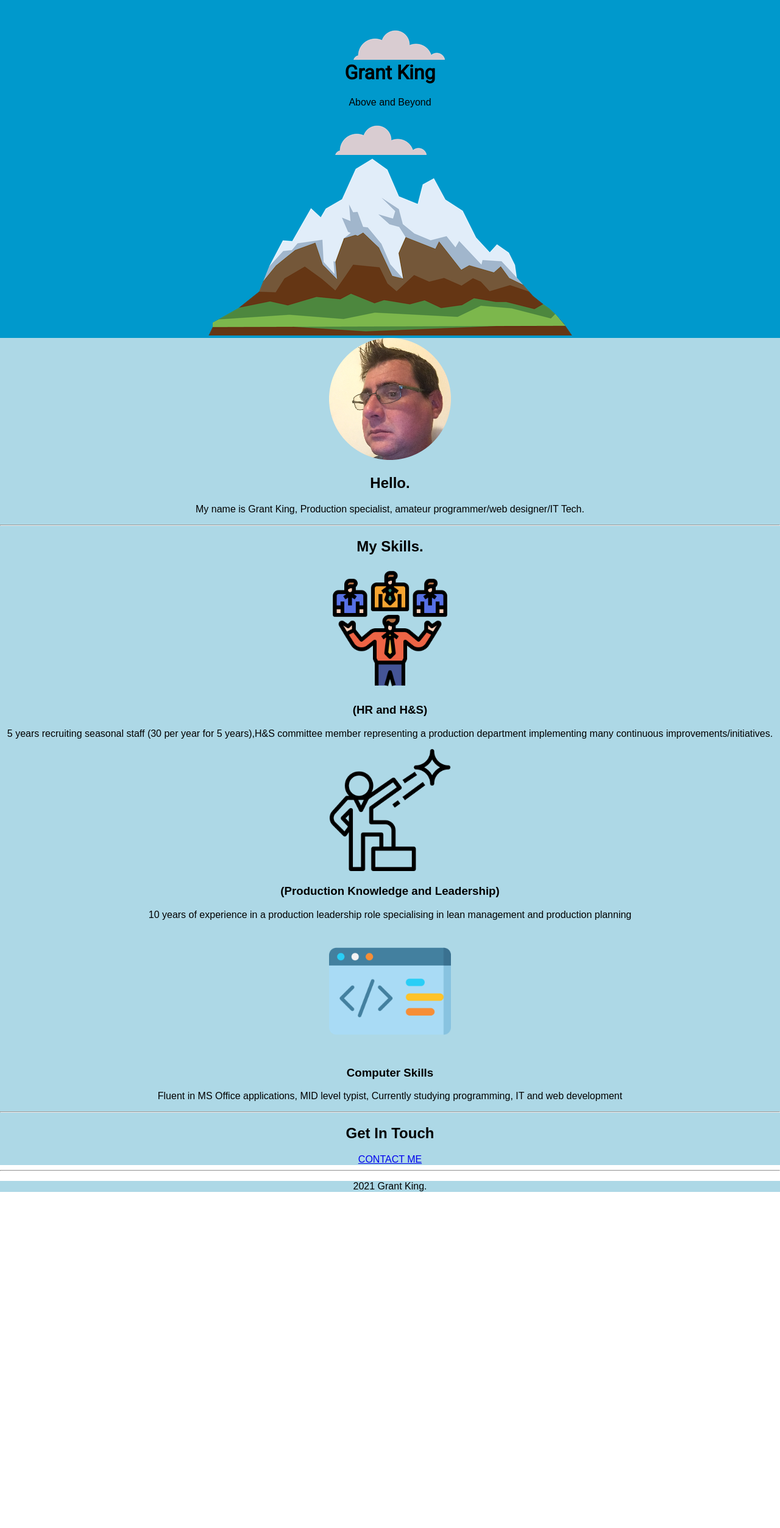
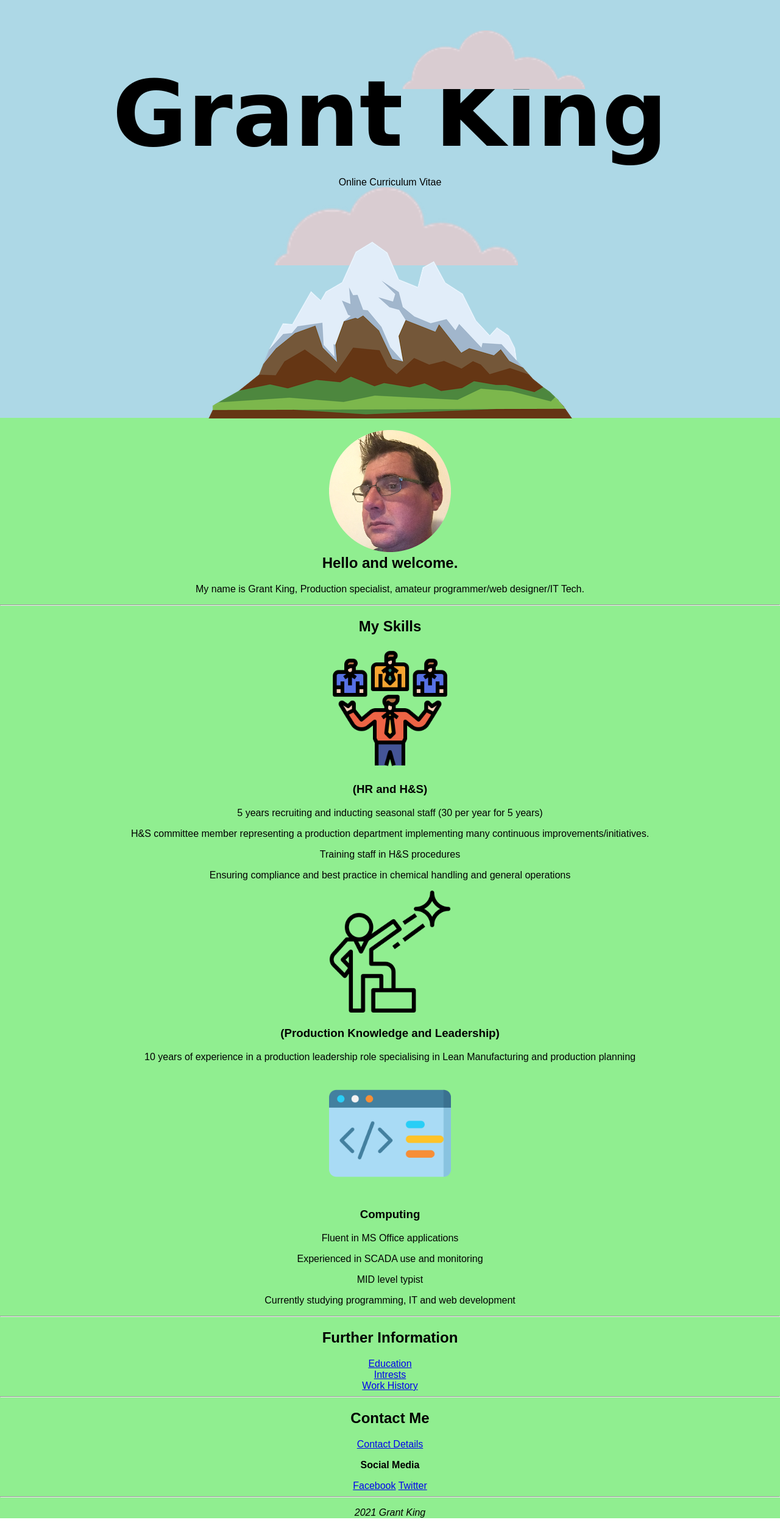
Before and after one commit to ethereal-afk/css-my-site, a plain HTML site: page css-my site/index.html in a window 1280 px wide. Shown: the whole page at 61% size. Before the commit the page ends 1970 px from the top, so only its background shows below. Drawn offline with Linux system fonts and the light colour scheme.

Commit message:
Add files via upload

```diff
--- a/css-my site/css/styles.css
+++ b/css-my site/css/styles.css
@@ -1,8 +1,12 @@
 
-h1 {margin-top:0;font-family:'roboto',sans-serif;}
+h1 {font-size: 150px;margin-top:0;font-family:'Brush Script MT', cursive;margin-bottom:0}
 body{margin:0;text-align:center; font-family:futura,sans-serif;}
-.top-container {background-color:#0099cc; margin:0;position:relative;padding-top:100px;}
-.middle-container {background-color:lightblue;}
-.bottom-container {background-color:lightblue;}
-.top-cloud{position:absolute;right:550px;top:50px;}
-.bottom-cloud{position:absolute;left:550px;bottom:300px;}
+.top-container {background-color:lightblue; margin:0;position:relative;padding-top:100px;}
+.middle-container {background-color:lightgreen;margin:0;}
+.bottom-container {background-color:lightgreen;margin:0;}
+.top-cloud{position:absolute;right:320px;top:50px;width:300px}
+.bottom-cloud{position:absolute;left:450px;bottom:250px;width:400px}
+.mountain{position:relative;top:5px;}
+.contact{background-color:lightblue;}
+.btn{margin:0}
+.me{position:relative; top:20px}
--- a/css-my site/index.html
+++ b/css-my site/index.html
@@ -14,48 +14,63 @@
 <div class="top-container">
   <img class="top-cloud" src="images/cloud.png" alt="cloud image">
     <h1>Grant King</h1>
-<p>Above and Beyond</p>
+<p>Online Curriculum Vitae</p>
   <img class="bottom-cloud" src="images/cloud.png" alt="cloud image">
-  <img src="images/mountain.png" alt="mountain image">
+  <img class="mountain" src="images/mountain.png" alt="mountain image">
   </div>
   <div class="middle-container">
     <div class="profile">
-      <img src="images/me2.jpg" alt="me">
-      <h2>Hello.</h2>
+      <img class="me" src="images/me2.jpg" alt="me">
+      <h2>Hello and welcome.</h2>
       <p>My name is Grant King, Production specialist, amateur programmer/web designer/IT Tech.</p>
     </div>
     <hr>
     <div class="skills">
-      <h2>My Skills.</h2>
+      <h2>My Skills</h2>
       <div class="skill-row">
         <img height="200px" width="200px"class="human" src="images/human.png" alt="hr">
         <h3>(HR and H&S)</h3>
-        <p>5 years recruiting seasonal staff (30 per year for 5 years),H&S committee member representing a production department implementing many continuous improvements/initiatives.</p>
+        <p>5 years recruiting and inducting seasonal staff (30 per year for 5 years)</p>
+        <p>H&S committee member representing a production department implementing many continuous improvements/initiatives.</p>
+        <p>Training staff in H&S procedures</p>
+        <p>Ensuring compliance and best practice in chemical handling and general operations</p>
       </div>
       <div class="skill-row">
         <img height="200px" width="200px" class="images/pc.jpg" src="images/leadership.png" alt="leadership">
         <h3>(Production Knowledge and Leadership)</h3>
-        <p>10 years of experience in a production leadership role specialising in lean management and production planning</p>
+        <p>10 years of experience in a production leadership role specialising in Lean Manufacturing and production planning</p>
       </div>
       <div class="skill-row">
         <img height="200px" width="200px"class="computing" src="images/pc.png" alt="computing">
-        <h3>Computer Skills</h3>
-        <p>Fluent in MS Office applications, MID level typist, Currently studying programming, IT and web development</p>
+        <h3>Computing</h3>
+        <p>Fluent in MS Office applications</p>
+        <p>Experienced in SCADA use and monitoring</p>
+        <p>MID level typist</p>
+        <p>Currently studying programming, IT and web development</p>
       </div>
     </div>
     <hr>
+    <div class="Info">
+      <h2>Further Information</h2>
+      <a  href="education.html">Education</a><br>
+      <a  href="hobbies.html">Intrests</a><br>
+      <a  href="work.html">Work History</a><br>
+    </div>
+    <hr>
     <div class="contact-me">
-      <h2>Get In Touch</h2>
+      <h2>Contact Me</h2>
+      <a  href="contact.html">Contact Details</a><br>
+      <p><b>Social Media</b></p>
+      <a  href="contact.html">Facebook</a>
+      <a  href="contact.html">Twitter</a>
+    </div>
+<hr>
 
-      <a class="btn" href="contact.html">CONTACT ME</a>
-    </div>
-  </div>
-<hr>
 
   <div class="bottom-container">
 
 
-    <p>2021 Grant King.</p>
+    <p><em>2021 Grant King</em></p>
   </div>
   </body>
 </html>
```
Also changed, not shown: css-my site/contact.html (+9 -9 lines), css-my site/education.html (added, +32 -0 lines), css-my site/hobbies.html (added, +19 -0 lines), css-my site/work.html (added, +45 -0 lines), css-my site/favicon.ico.
